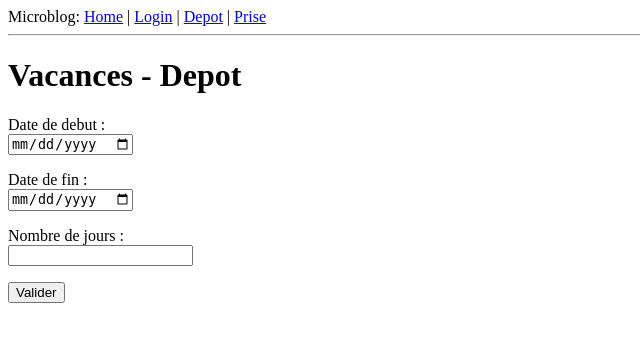
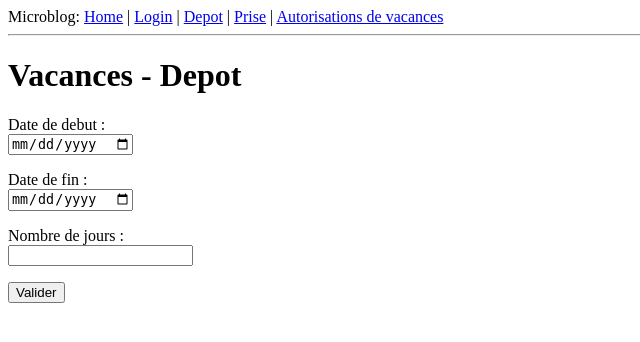
Before and after one commit to romgille/Python_projet_vacances, a Flask app: page /depot in a window 1280 px wide. Shown: the top 342 px of the page, without its empty margins (0-640 px from the left). Run offline with Flask 2, Linux system fonts and the light colour scheme.

Commit message:
Correction effacement de mes pages -_-

```diff
--- a/app/templates/base.html
+++ b/app/templates/base.html
@@ -7,7 +7,7 @@
     {% endif %}
   </head>
   <body>
-    <div>Microblog: <a href="/index">Home</a> | <a href="/login">Login</a> | <a href="/depot">Depot</a> | <a href="/prise">Prise</a></div>
+    <div>Microblog: <a href="/index">Home</a> | <a href="/login">Login</a> | <a href="/depot">Depot</a> | <a href="/prise">Prise</a> | <a href="./admission_vacances">Autorisations de vacances</a></div>
     <hr>
     {% block content %}{% endblock %}
   </body>
--- a/app/views.py
+++ b/app/views.py
@@ -1,6 +1,7 @@
 from flask import flash
 from flask import redirect
 from flask import render_template
+from app import db,models
 
 from app import app
 from app.forms import LoginForm, DepotForm, PriseForm
@@ -26,6 +27,24 @@ def login():
                            title='Sign In',
                            form=form)
 
+@app.route('/admission_vacances',methods=['GET','POST'])
+def admission_vacances():
+    u=models.User.query.filter_by(resp_id=1).all()
+    l=[]
+    v=[]
+    for j in u:
+        v=models.Vacances.query.filter_by(user_id=j.user_id,status=0).all()
+        for n in v:
+            l.append(n)
+    print (l[0].user_id)
+
+
+    return render_template('admission_vacances.html',
+                           title='Autorisations',
+                           l=l,
+                           models=models)
+
+
 @app.route('/depot', methods=['GET', 'POST'])
 def depot():
     form = DepotForm()
```
